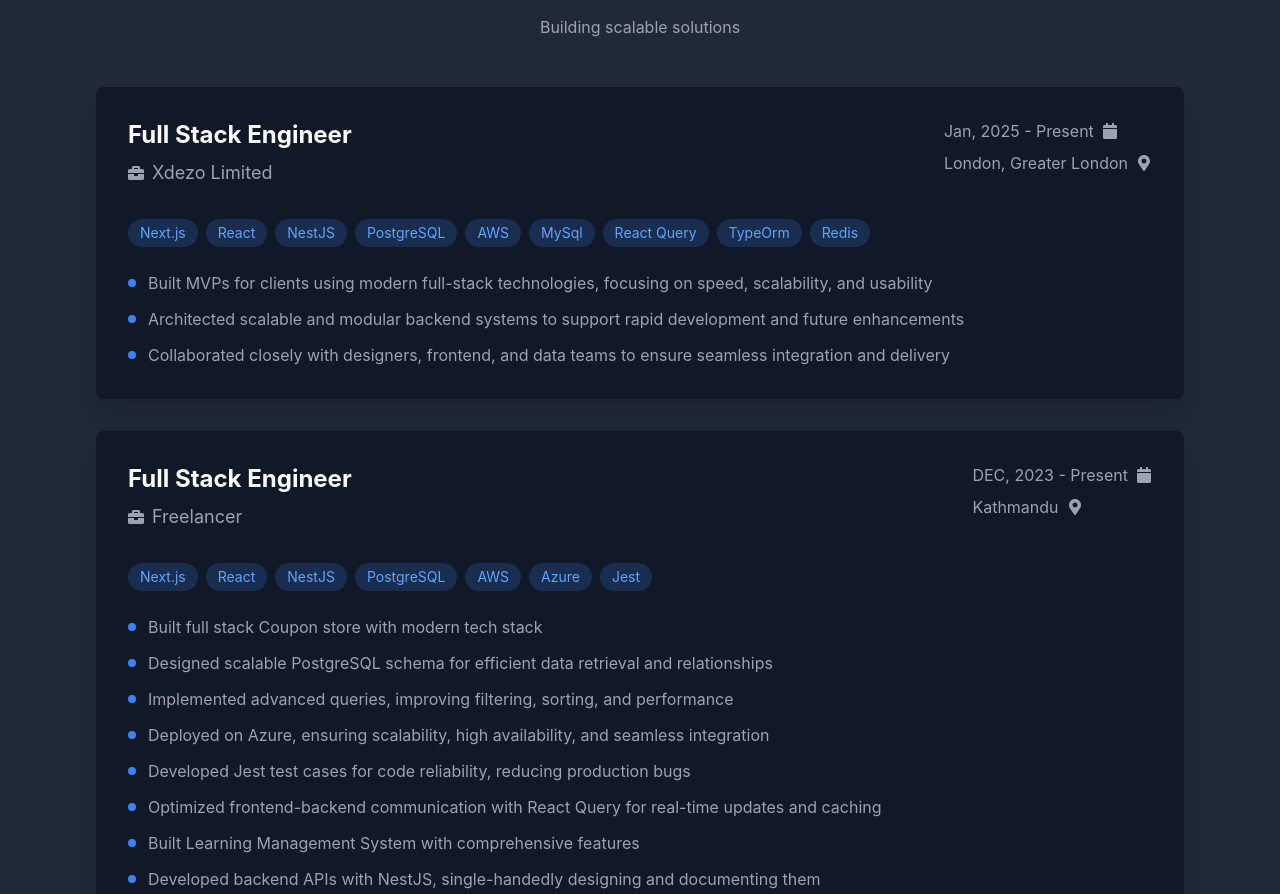
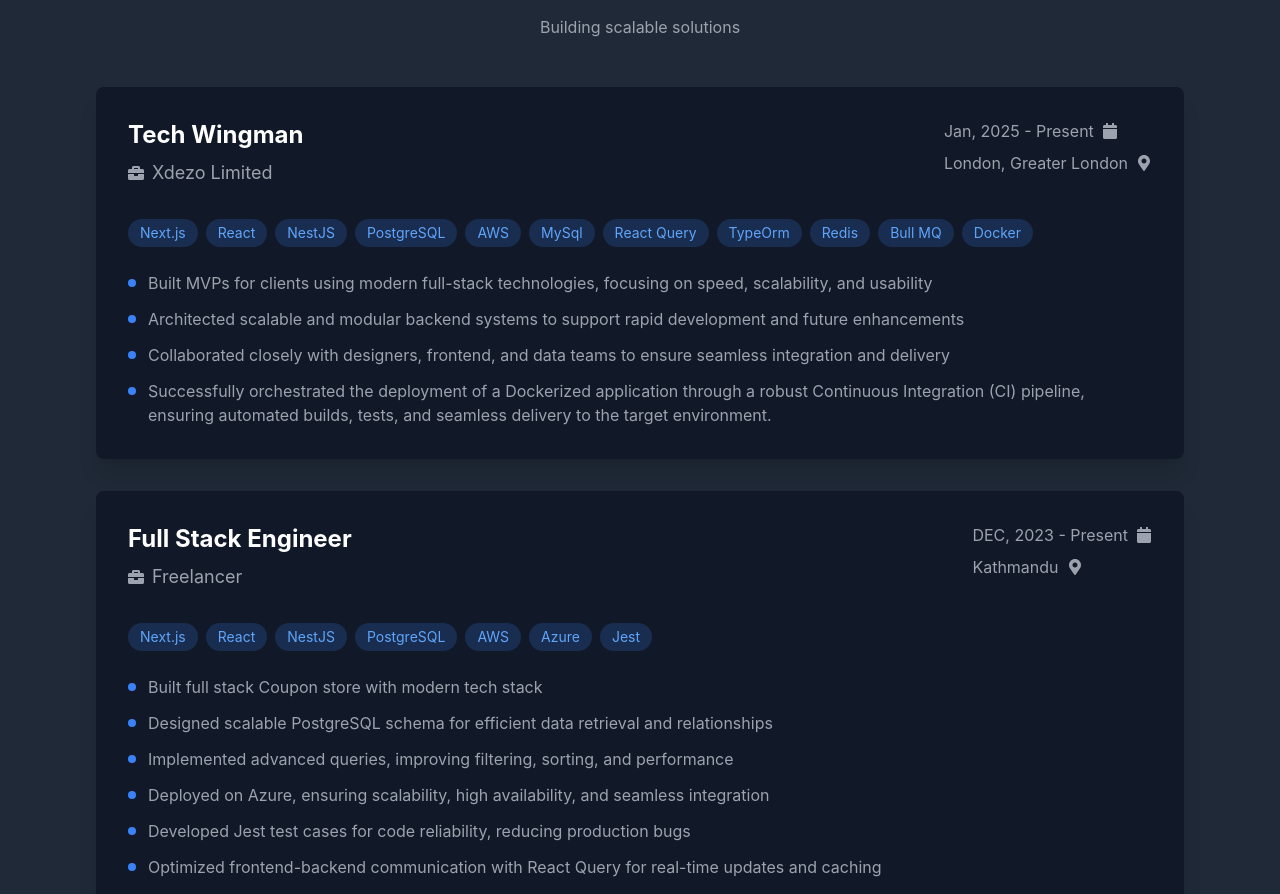
Before and after one commit to roshankc00/my-portfolio, a React (Create React App) app: page / in a window 1280 px wide. Shown: the part 2485-3379 px from the top of the page. Built offline with nearby package versions, Linux system fonts and the light colour scheme.

Commit message:
made changed in experience content

```diff
--- a/src/components/Experience.tsx
+++ b/src/components/Experience.tsx
@@ -10,12 +10,13 @@ const experiences = [
   {
     company: "Xdezo Limited",
     location: "London, Greater London",
-    position: "Full Stack Engineer",
+    position: "Tech Wingman",
     period: "Jan, 2025 - Present",
     achievements: [
       "Built MVPs for clients using modern full-stack technologies, focusing on speed, scalability, and usability",
       "Architected scalable and modular backend systems to support rapid development and future enhancements",
       "Collaborated closely with designers, frontend, and data teams to ensure seamless integration and delivery",
+      "Successfully orchestrated the deployment of a Dockerized application through a robust Continuous Integration (CI) pipeline, ensuring automated builds, tests, and seamless delivery to the target environment.",
     ],
     technologies: [
       "Next.js",
@@ -27,6 +28,8 @@ const experiences = [
       "React Query",
       "TypeOrm",
       "Redis",
+      "Bull MQ",
+      "Docker",
     ],
   },
   {
```
